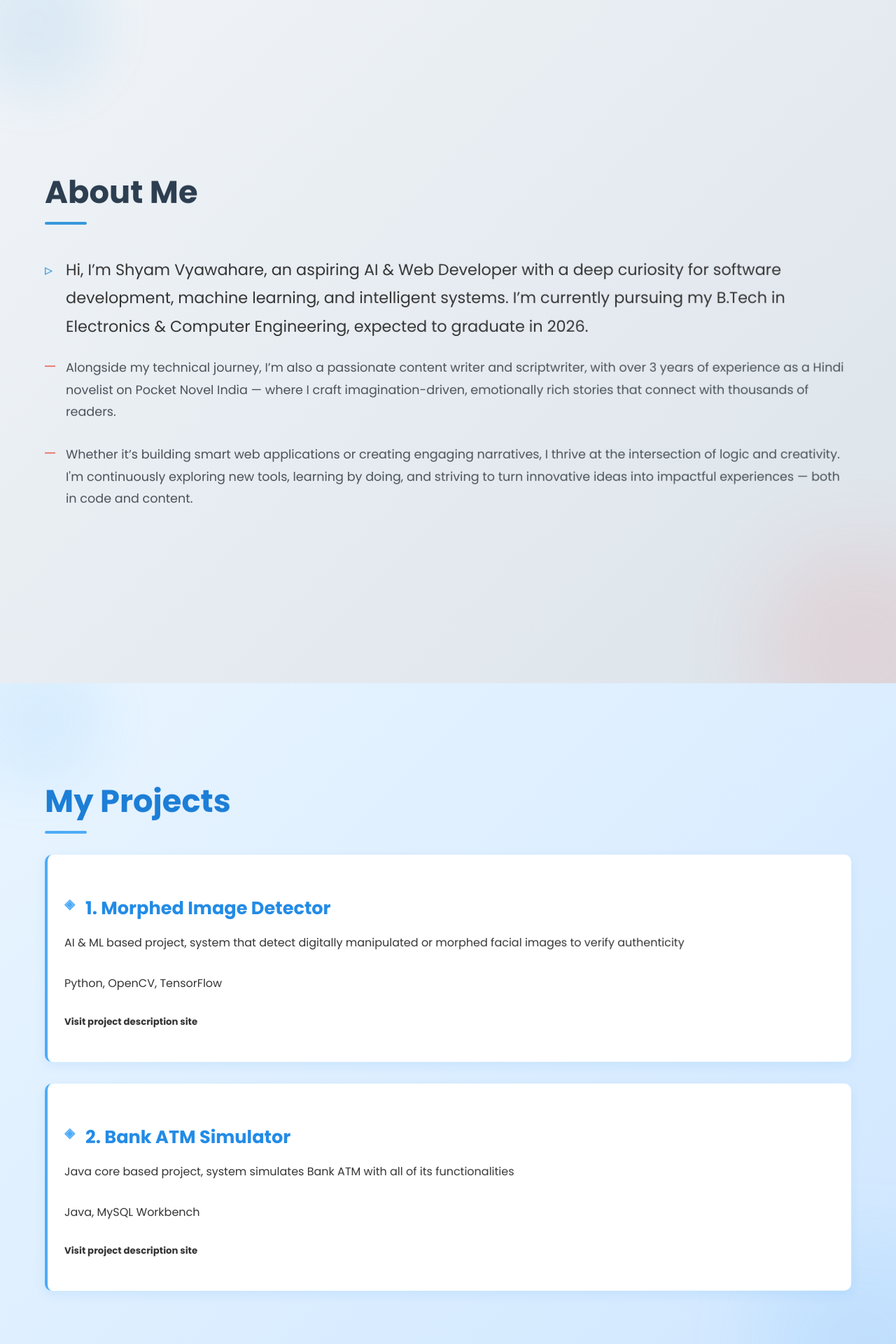
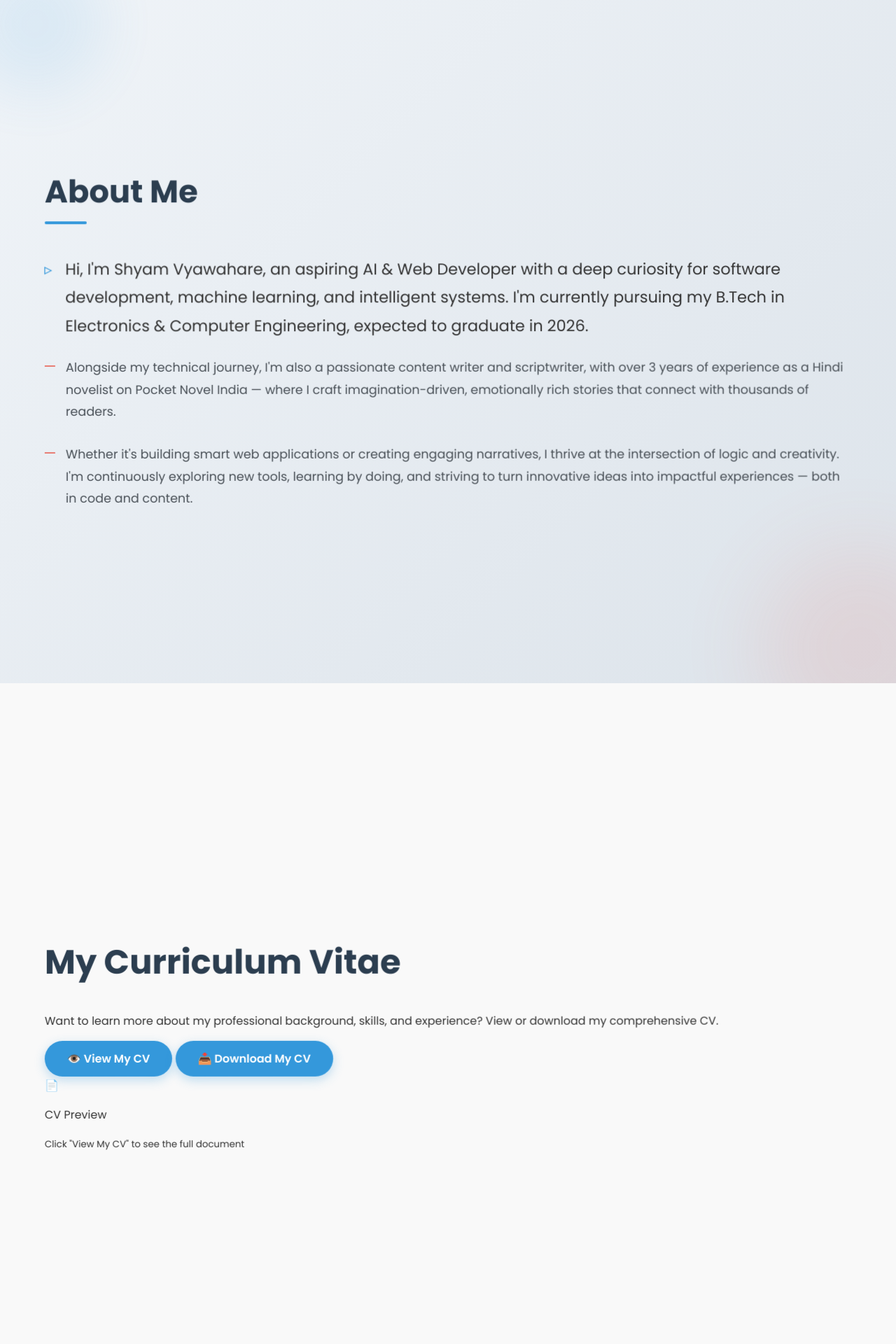
Before and after one commit to shyam-vyawahare/Shyam-Vyawahare-Portfolio, a Flask app: page / in a window 1280 px wide. Shown: the part 880-2800 px from the top of the page at 70% size. Run offline with Flask 3, Linux system fonts and the light colour scheme.

Commit message:
Update index.html

```diff
--- a/templates/index.html
+++ b/templates/index.html
@@ -11,21 +11,11 @@
     <!-- Hero Section -->
     <section id="home" class="hero">
         <div class="container">
-        <h1 class="hero-title">
-          <span class="name-part">
-            <img src="../static/images/shname.png" alt="Shyam Decoration" class="name-decor">
-            <span class="name-text">Shyam</span>
-          </span>
-          <span class="name-part">
-            <img src="../static/images/vyname.png" alt="Vyawahare Decoration" class="name-decor">
-            <span class="name-text">Vyawahare</span>
-          </span>
+            <h1>
+                <span class="name-part">Shyam</span>
+                <span class="name-part">Vyawahare</span>
             </h1>
-
-        <p class="tagline">
-          AI & Web Developer | Digital Artist | Content Writer & Novelist
-        </p>
-
+            <p class="tagline">AI & Web Developer | Digital Artist | Content Writer & Novelist</p>
             <div class="scroll-indicator">↓ Scroll to Explore ↓</div>
         </div>
     </section>
@@ -34,9 +24,34 @@
     <section id="about" class="section">
         <div class="container">
             <h2>About Me</h2>
-            <h3>Hi, I’m Shyam Vyawahare, an aspiring AI & Web Developer with a deep curiosity for software development, machine learning, and intelligent systems. I’m currently pursuing my B.Tech in Electronics & Computer Engineering, expected to graduate in 2026.</h3>
-            <p>Alongside my technical journey, I’m also a passionate content writer and scriptwriter, with over 3 years of experience as a Hindi novelist on Pocket Novel India — where I craft imagination-driven, emotionally rich stories that connect with thousands of readers.</p>
-            <p>Whether it’s building smart web applications or creating engaging narratives, I thrive at the intersection of logic and creativity. I'm continuously exploring new tools, learning by doing, and striving to turn innovative ideas into impactful experiences — both in code and content.</p>
+            <h3>Hi, I'm Shyam Vyawahare, an aspiring AI & Web Developer with a deep curiosity for software development, machine learning, and intelligent systems. I'm currently pursuing my B.Tech in Electronics & Computer Engineering, expected to graduate in 2026.</h3>
+            <p>Alongside my technical journey, I'm also a passionate content writer and scriptwriter, with over 3 years of experience as a Hindi novelist on Pocket Novel India — where I craft imagination-driven, emotionally rich stories that connect with thousands of readers.</p>
+            <p>Whether it's building smart web applications or creating engaging narratives, I thrive at the intersection of logic and creativity. I'm continuously exploring new tools, learning by doing, and striving to turn innovative ideas into impactful experiences — both in code and content.</p>
+        </div>
+    </section>
+
+    <!-- CV Section -->
+    <section id="cv" class="section">
+        <div class="container">
+            <h2>My Curriculum Vitae</h2>
+            <p>Want to learn more about my professional background, skills, and experience? View or download my comprehensive CV.</p>
+
+            <div class="cv-actions">
+                <a href="../static/documents/Shyam_Vyawahare_Resume_updateAug2025.pdf" target="_blank" class="btn cv-btn view-cv">
+                    <span class="btn-icon">👁️</span> View My CV
+                </a>
+                <a href="../static/documents/Shyam_Vyawahare_Resume_updateAug2025.pdf" download="Shyam_Vyawahare_Resume_updateAug2025.pdf" class="btn cv-btn download-cv">
+                    <span class="btn-icon">📥</span> Download My CV
+                </a>
+            </div>
+
+            <div class="cv-preview">
+                <div class="cv-preview-placeholder">
+                    <div class="preview-icon">📄</div>
+                    <p>CV Preview</p>
+                    <small>Click "View My CV" to see the full document</small>
+                </div>
+            </div>
         </div>
     </section>
 
@@ -48,14 +63,21 @@
             <a href="projects/project1.html" class="project-card">
                 <h3>1. Morphed Image Detector</h3>
                 <p>AI & ML based project, system that detect digitally manipulated or morphed facial images to verify authenticity</p>
-                <div class="tech-stack">Python, OpenCV, TensorFlow</div>
+                <div class="tech-stack">Python • OpenCV • TensorFlow</div>
                 <h5>Visit project description site</h5>
             </a>
 
             <a href="projects/project2.html" class="project-card">
                 <h3>2. Bank ATM Simulator</h3>
-                <p>Java core based project, system simulates Bank ATM with all of its functionalities</p>
-                <div class="tech-stack">Java, MySQL Workbench</div>
+                <p>Java core based project, system simulates Bank ATM with all of its functionalities from creating account, setting up pin, credit & withdraw amount, get recept, etc.</p>
+                <div class="tech-stack">Java • MySQL • Workbench</div>
+                <h5>Visit project description site</h5>
+            </a>
+
+            <a href="projects/project3.html" class="project-card">
+                <h3>3. Restaurant Management System</h3>
+                <p>A comprehensive Django-based platform for managing restaurant operations, from menu and orders to customer relationships</p>
+                <div class="tech-stack">Django • Python • PostgreSQL • Bootstrap • REST API</div>
                 <h5>Visit project description site</h5>
             </a>
 
@@ -91,23 +113,24 @@
           </div>
 
         <h2>Leave a Message</h2>
-        <form class="contact-form">
+        <form class="contact-form" id="contactForm">
              <div class="form-group">
                  <label for="name">Name</label>
-                <input type="text" id="name" class="form-control" required>
+                <input type="text" id="name" name="name" class="form-control" required>
             </div>
 
             <div class="form-group">
                 <label for="email">Email</label>
-                <input type="email" id="email" class="form-control" required>
+                <input type="email" id="email" name="email" class="form-control" required>
             </div>
 
             <div class="form-group">
                 <label for="message">Message</label>
-                <textarea id="message" class="form-control" required></textarea>
+                <textarea id="message" name="message" class="form-control" required></textarea>
             </div>
 
             <button type="submit" class="submit-btn">Send Message</button>
+            <div id="formMessage" style="display: none; margin-top: 15px; padding: 10px; border-radius: 5px;"></div>
         </form>
 
       </div>
```
Lines whose indentation alone changed are shown as unchanged.
